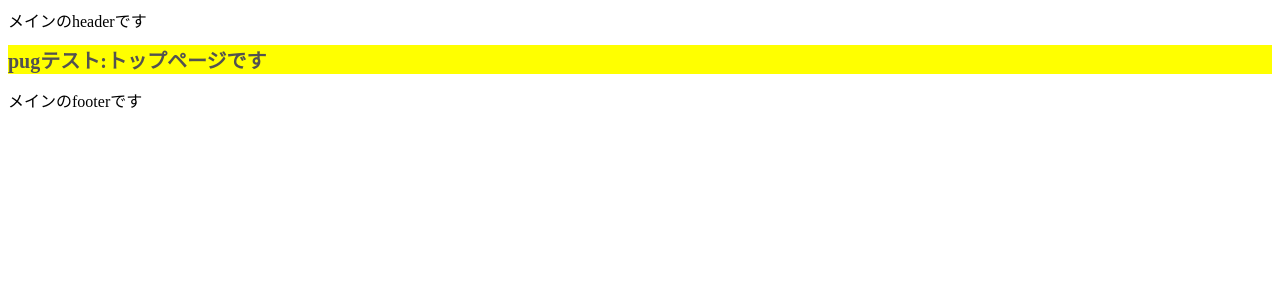
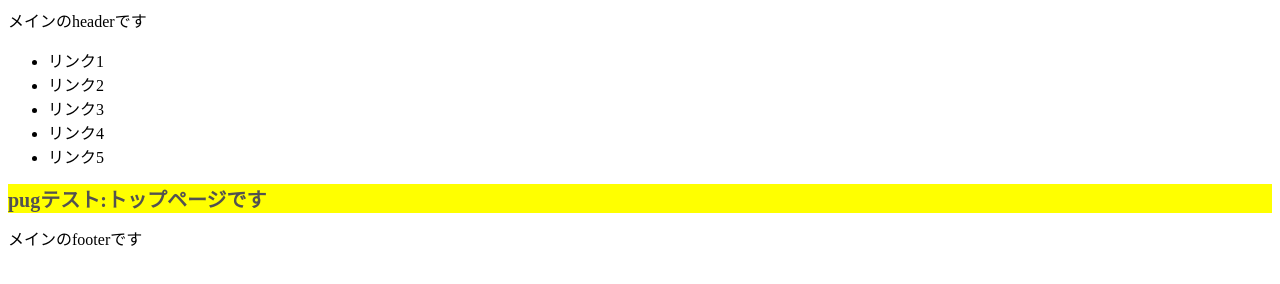
Before and after one commit to Ryota-Ito0730/gulp_lesson, a website: page dev/pug/index.pug in a window 1280 px wide. Drawn offline with nearby package versions, Linux system fonts and the light colour scheme; files that its build step writes are made by us from their sources.

Commit message:
each文を追加

```diff
--- a/dev/pug/parts/_mainHeader.pug
+++ b/dev/pug/parts/_mainHeader.pug
@@ -1 +1,14 @@
 header メインのheaderです
+  -
+    const navItem = [
+      "リンク1",
+      "リンク2",
+      "リンク3",
+      "リンク4",
+      "リンク5"
+    ];
+  nav
+    ul
+      each val in navItem
+        li
+          a= val
```
Also changed, not shown: dist/index.html.
